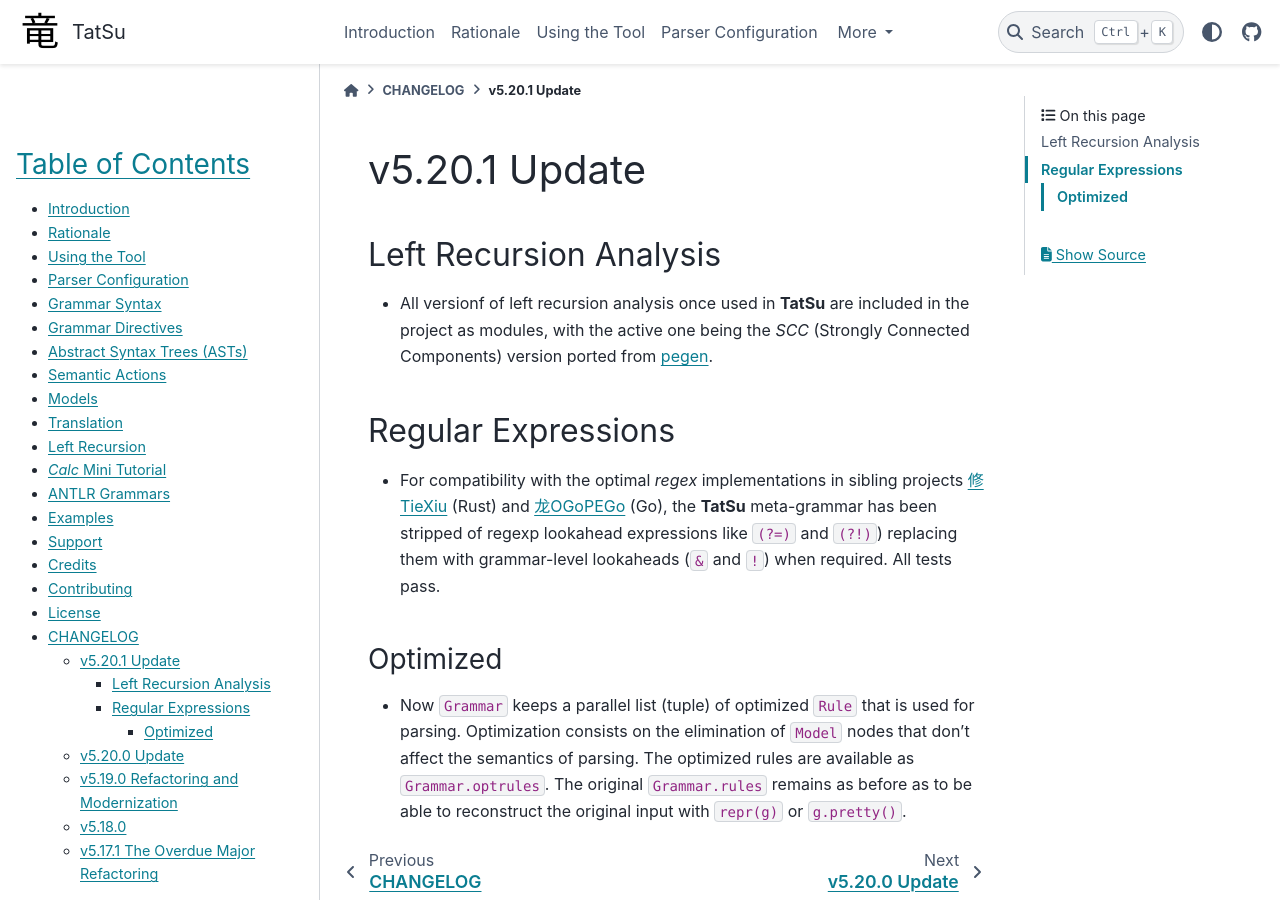
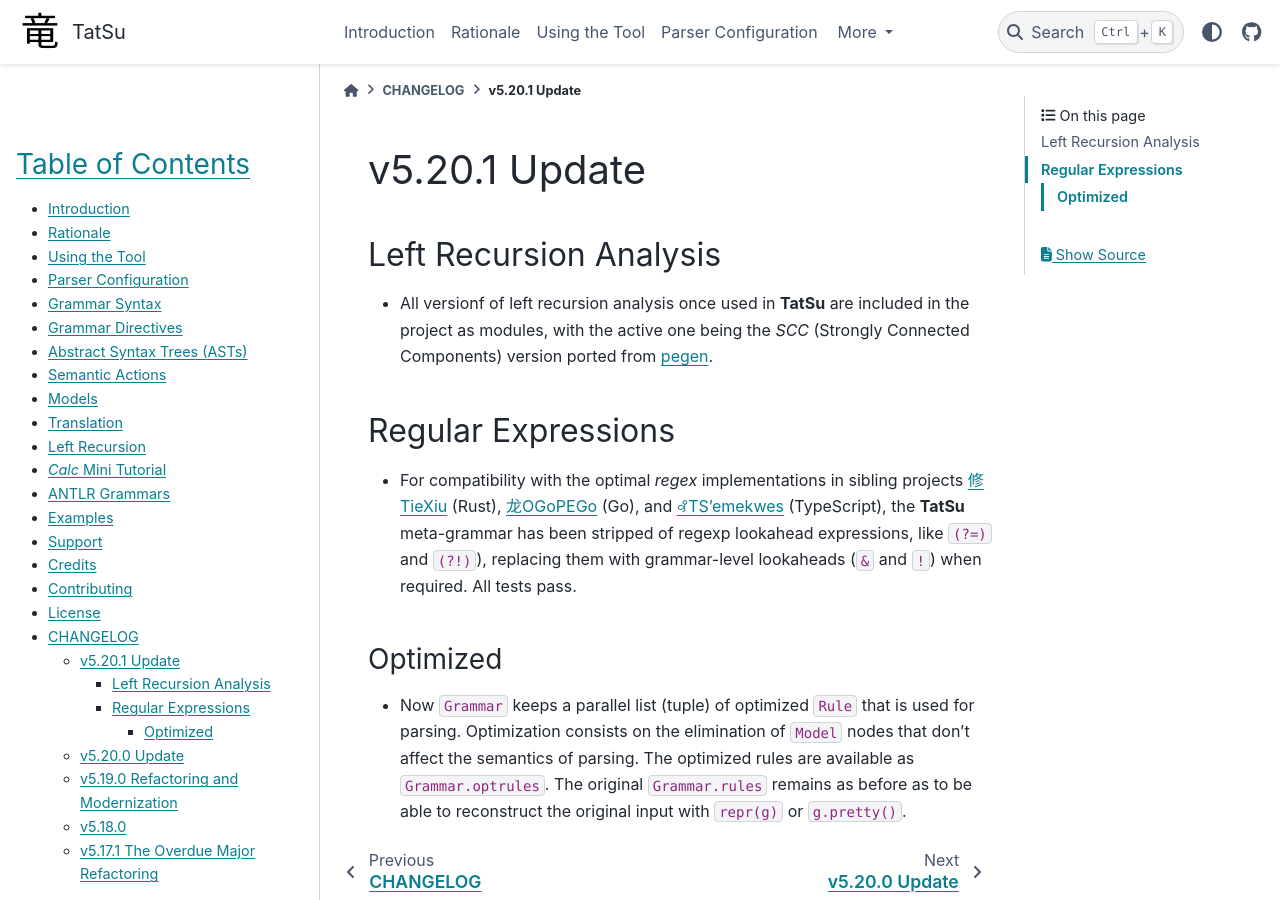
Before and after one commit to neogeny/TatSu, a Sphinx documentation site: the page built from docs/changelog/CHANGELOG_v5.20.1.md, in a window 1280 px wide and 900 px high. Built offline with Sphinx 7.4.7 and the PyData theme 0.15.4, drawn with Linux system fonts in a browser that asks for light colours; pages that are not in the unit, such as notebooks, are missing from menus.

Commit message:
[changelog] update with regexes and TS'emekwes

```diff
--- a/docs/changelog/CHANGELOG_v5.20.1.md
+++ b/docs/changelog/CHANGELOG_v5.20.1.md
@@ -16,13 +16,14 @@
 ## Regular Expressions
 
 * For compatibility with the optimal _regex_ implementations in sibling projects
-  [修TieXiu] (Rust) and [⻰OGoPEGo] (Go), the **TatSu** meta-grammar has been
-  stripped of regexp lookahead expressions like `(?=)` and `(?!)`) replacing
-  them with grammar-level lookaheads (`&` and `!`) when required. All tests
-  pass.
+  [修TieXiu] (Rust), [⻰OGoPEGo] (Go), and [꘩TS’emekwes] (TypeScript), the
+  **TatSu** meta-grammar has been stripped of regexp lookahead expressions,
+  like `(?=)` and `(?!)`), replacing them with grammar-level lookaheads
+  (`&` and `!`) when required. All tests pass.
 
-  [修TieXiu]: https://github.com/neogeny/tiexiu
-  [⻰OGoPEGo]: https://github.com/neogeny/ogopego
+[修TieXiu]: https://github.com/neogeny/tiexiu
+[⻰OGoPEGo]: https://github.com/neogeny/ogopego
+[꘩TS’emekwes]: https://github.com/neogeny/tsemekwes
 
 ### Optimized
 
```
